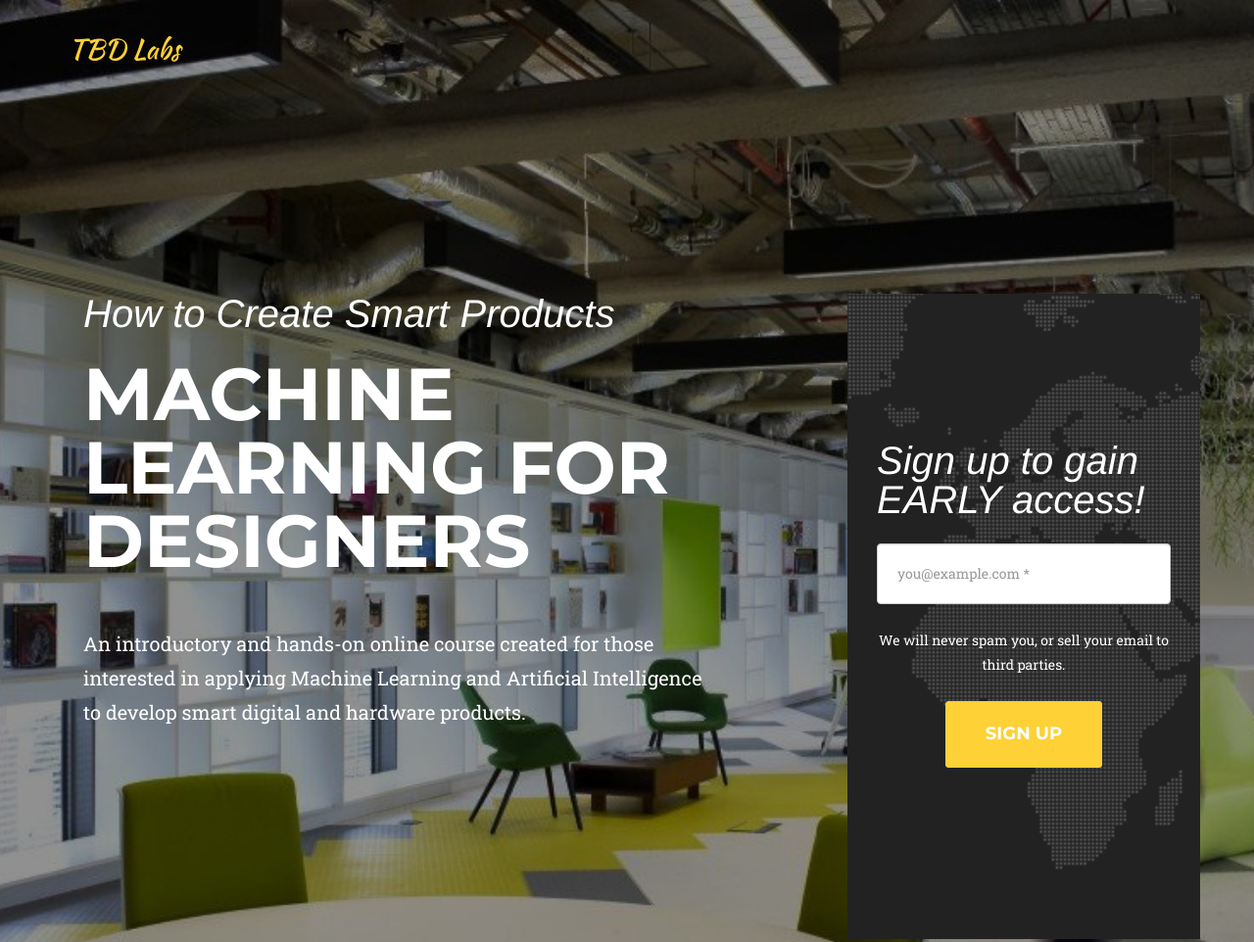
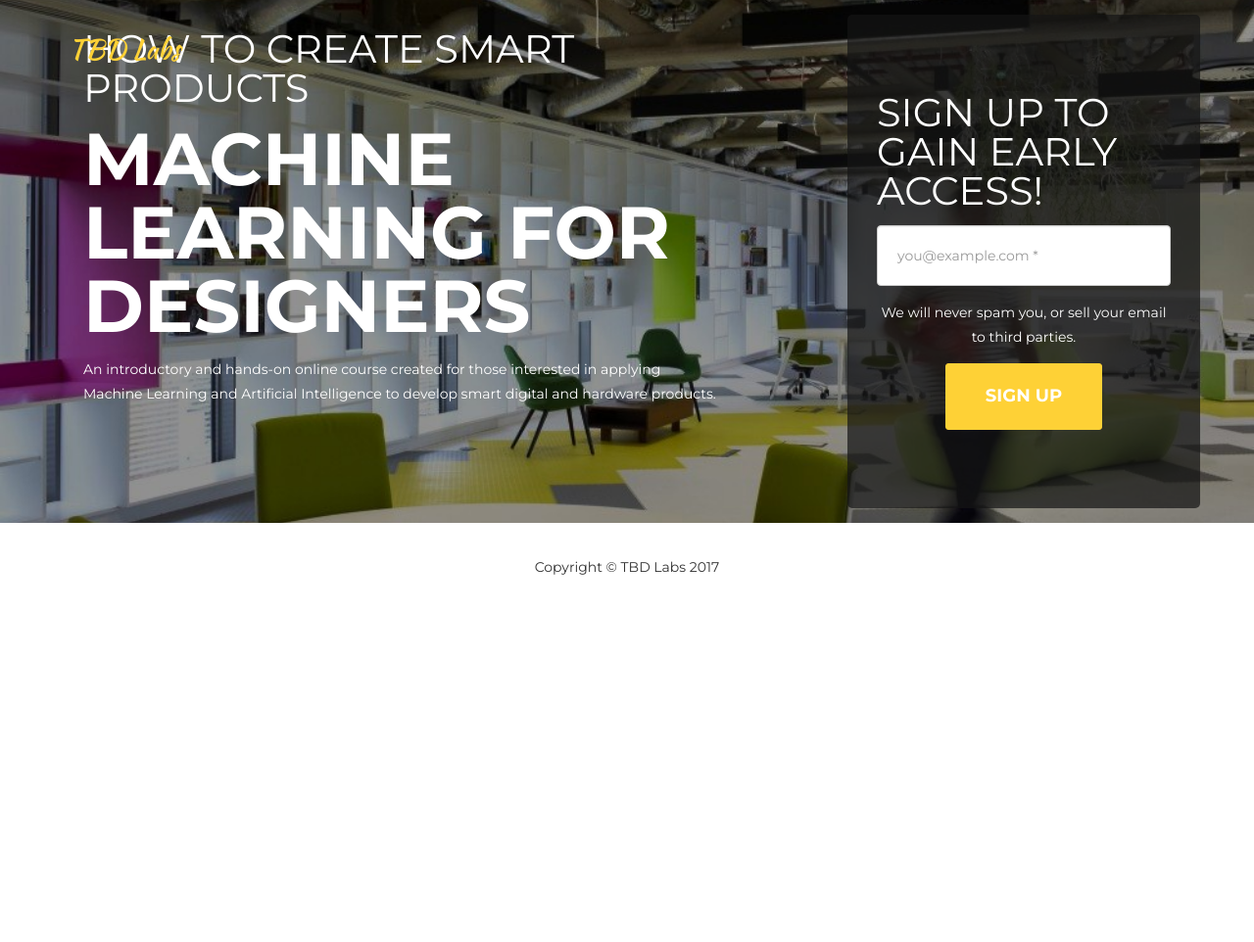
Before and after one commit to CarlosRMontesinos/TBDLabs, a plain HTML site: page classes/machinelearning/index.html in a window 1280 px wide. Shown: the top 962 px of the page at 98% size. After the commit the page ends 800 px from the top, so only its background shows below. Drawn offline with nearby package versions, Linux system fonts and the light colour scheme; a web font is replaced by a local one.

Commit message:
Made some changes to the css to fix edges and color of the signing form

```diff
--- a/classes/machinelearning/css/agency.css
+++ b/classes/machinelearning/css/agency.css
@@ -275,20 +275,28 @@ header {
 }
 
 header .intro-text {
-    padding-top: 100px;
-    padding-bottom: 50px;
+     margin-top: 15px;
+    margin-bottom: 15px;
+    font-family: Montserrat,"Helvetica Neue",Helvetica,Arial,sans-serif;
+ /*   margin-top: 100px;
+    margin-bottom: 50px; */
+
 }
 
 header .intro-text .intro-lead-in {
-    margin-bottom: 25px;
-    font-family: "Droid Serif","Helvetica Neue",Helvetica,Arial,sans-serif;
+    margin-top: 15px;
+    margin-bottom: 15px;
+    text-transform: uppercase;
+    /* font-family: "Droid Serif","Helvetica Neue",Helvetica,Arial,sans-serif; */
+    font-family: Montserrat,"Helvetica Neue",Helvetica,Arial,sans-serif;
     font-size: 22px;
-    font-style: italic;
+    /*font-style: italic;*/
     line-height: 22px;
 }
 
 header .intro-text .intro-heading {
-    margin-bottom: 25px;
+    margin-top: 15px;
+    margin-bottom: 15px;
     text-transform: uppercase;
     font-family: Montserrat,"Helvetica Neue",Helvetica,Arial,sans-serif;
     font-size: 50px;
@@ -298,20 +306,27 @@ header .intro-text .intro-heading {
 
 @media(min-width:768px) {
     header .intro-text {
-        padding-top: 300px;
-        padding-bottom: 200px;
+        margin-top: 15px;
+        margin-bottom: 15px;
+        font-family: Montserrat,"Helvetica Neue",Helvetica,Arial,sans-serif;
+     /*   padding-top: 300px;
+        padding-bottom: 200px; */
     }
 
     header .intro-text .intro-lead-in {
-        margin-bottom: 25px;
-        font-family: "Droid Serif","Helvetica Neue",Helvetica,Arial,sans-serif;
+        margin-top: 15px;
+        margin-bottom: 15px;
+        text-transform: uppercase;
+       /* font-family: "Droid Serif","Helvetica Neue",Helvetica,Arial,sans-serif;*/
+        font-family: Montserrat,"Helvetica Neue",Helvetica,Arial,sans-serif;
         font-size: 40px;
-        font-style: italic;
+        /*font-style: italic;*/
         line-height: 40px;
     }
 
     header .intro-text .intro-heading {
-        margin-bottom: 50px;
+        margin-top: 15px;
+        margin-bottom: 15px;
         text-transform: uppercase;
         font-family: Montserrat,"Helvetica Neue",Helvetica,Arial,sans-serif;
         font-size: 75px;
@@ -652,10 +667,15 @@ aside.clients img {
 }
 
 section#contact {
-    background-color: #222;
-    background-image: url(../img/map-image.png);
+    background-color: rgba(20,20,20,0.7);
+   /* background-image: url(../img/grid.png); */
     background-position: center;
-    background-repeat: no-repeat;
+    background-repeat: repeat;
+    border-radius: 5px;
+    margin: 0px;
+    padding-top: 65px;
+    padding-bottom: 65px;
+    border: 0px;
 }
 
 section#contact .section-heading {
@@ -663,7 +683,10 @@ section#contact .section-heading {
 }
 
 section#contact .form-group {
-    margin-bottom: 25px;
+    /*margin-bottom: 10px;
+    padding: 0px; */
+    margin-left: 30px;
+    margin-right: 30px;
 }
 
 section#contact .form-group input,
--- a/classes/machinelearning/index.html
+++ b/classes/machinelearning/index.html
@@ -36,7 +36,7 @@
         </nav>
         <!-- Header -->
         <header>
-      <div class="container text-left">
+            <div class="container">
                 <div class="intro-text">
                     <!-- <div class="section"> -->
                     <div class="container">
@@ -44,7 +44,7 @@
                             <div class="col-md-7">
                                 <div class="intro-lead-in" align="left">How to Create Smart Products</div>
                                 <div class="intro-heading" align="left">Machine Learning for Designers</div>
-                <p align="left" style="font-size:20px">An introductory and hands-on online course created for those interested
+                                <p class="intro-text" align="left">An introductory and hands-on online course created for those interested
                                     in applying Machine Learning and Artificial Intelligence to develop smart
                                     digital and hardware products.</p>
                             </div>
@@ -52,8 +52,8 @@
                             <div class="col-md-4">
                                 <!-- Contact -->
                                 <section id="contact">
-                  <div class="container-fluid">
-                    <div class="col-lg-12">
+                                    <!-- <div class="container-fluid">
+                    <div class="col-lg-12"> -->
                                     <form action="//CarlosRMontesinos.us14.list-manage.com/subscribe/post?u=ca1fa526759cd67dfc3e921b0&amp;id=8d5a41caed" method="post" id="mc-embedded-subscribe-form" name="mc-embedded-subscribe-form" class="text-center validate" target="_blank" novalidate="">
                                         <div class="form-group">
                                             <div class="intro-lead-in" align="left">Sign up to gain EARLY access!</div>
@@ -68,10 +68,8 @@
                                             <button type="submit" class="btn btn-xl" name="subscribe" id="mc-embedded-subscribe">Sign Up</button>
                                         </div>
                                     </form>
-                    </div>
-                  </div>
                                 </section>
-                <!----------->
+                                <!--------- -->
                             </div>
                         </div>
                     </div>
```
Lines whose indentation alone changed are shown as unchanged.
